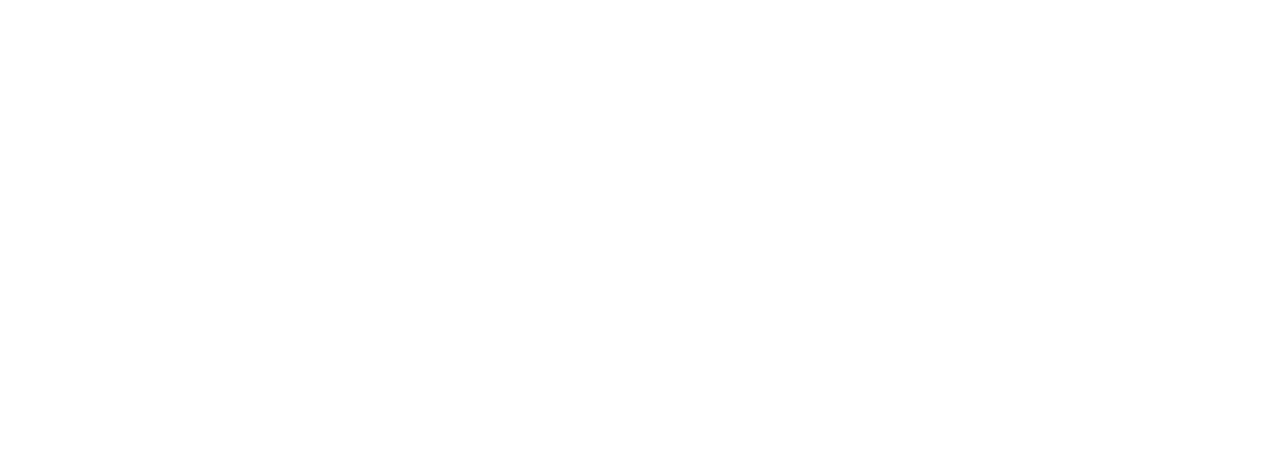
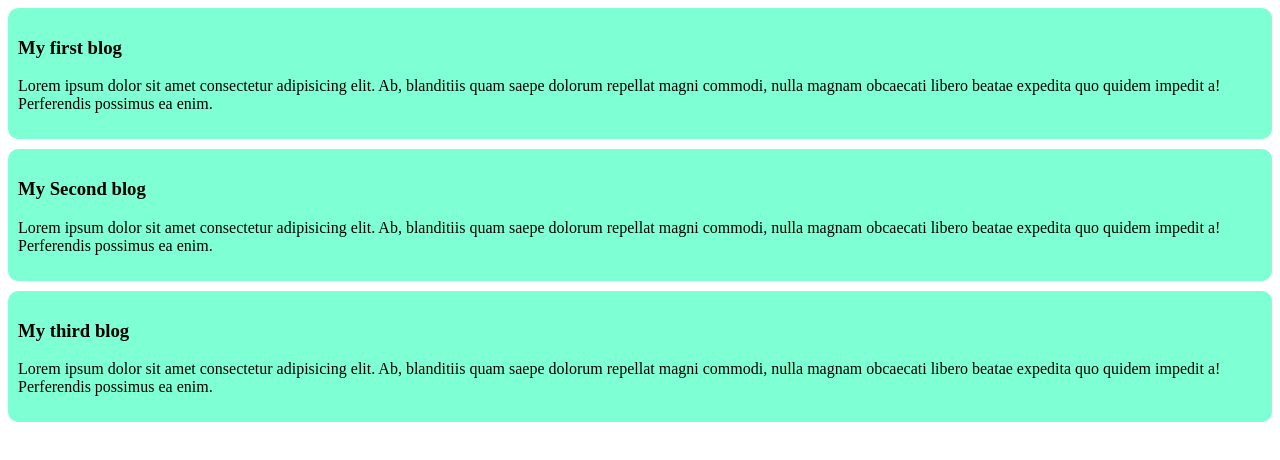
Before and after one commit to riyad3699/my-first-git-repo, a plain HTML site: page index.html in a window 1280 px wide. Drawn offline with Linux system fonts and the light colour scheme.

Commit message:
added 3 blogs

```diff
--- a/index.html
+++ b/index.html
@@ -5,8 +5,20 @@
     <meta http-equiv="X-UA-Compatible" content="IE=edge">
     <meta name="viewport" content="width=device-width, initial-scale=1.0">
     <title>MY first github repo</title>
+    <link rel="stylesheet" href="styles/index.css">
 </head>
 <body>
-
+    <div>
+        <h3>My first blog</h3>
+        <p>Lorem ipsum dolor sit amet consectetur adipisicing elit. Ab, blanditiis quam saepe dolorum repellat magni commodi, nulla magnam obcaecati libero beatae expedita quo quidem impedit a! Perferendis possimus ea enim.</p>
+    </div>
+    <div>
+        <h3>My Second blog</h3>
+        <p>Lorem ipsum dolor sit amet consectetur adipisicing elit. Ab, blanditiis quam saepe dolorum repellat magni commodi, nulla magnam obcaecati libero beatae expedita quo quidem impedit a! Perferendis possimus ea enim.</p>
+    </div>
+    <div>
+        <h3>My third blog</h3>
+        <p>Lorem ipsum dolor sit amet consectetur adipisicing elit. Ab, blanditiis quam saepe dolorum repellat magni commodi, nulla magnam obcaecati libero beatae expedita quo quidem impedit a! Perferendis possimus ea enim.</p>
+    </div>
 </body>
 </html>
--- /dev/null
+++ b/styles/index.css
@@ -0,0 +1,6 @@
+div{
+    background-color: aquamarine;
+    padding: 10px;
+    margin-bottom: 10px;
+    border-radius: 10px;
+}
```
